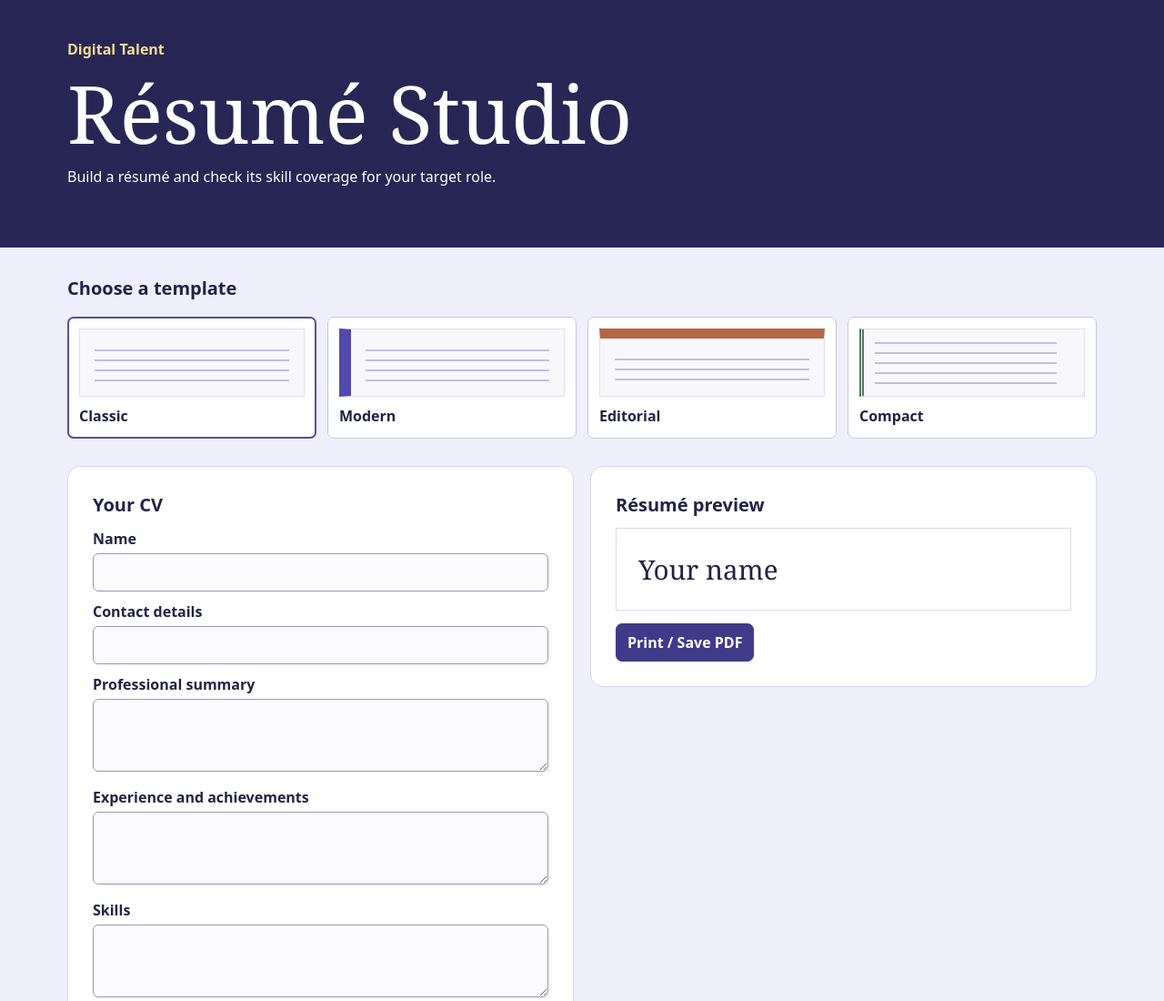
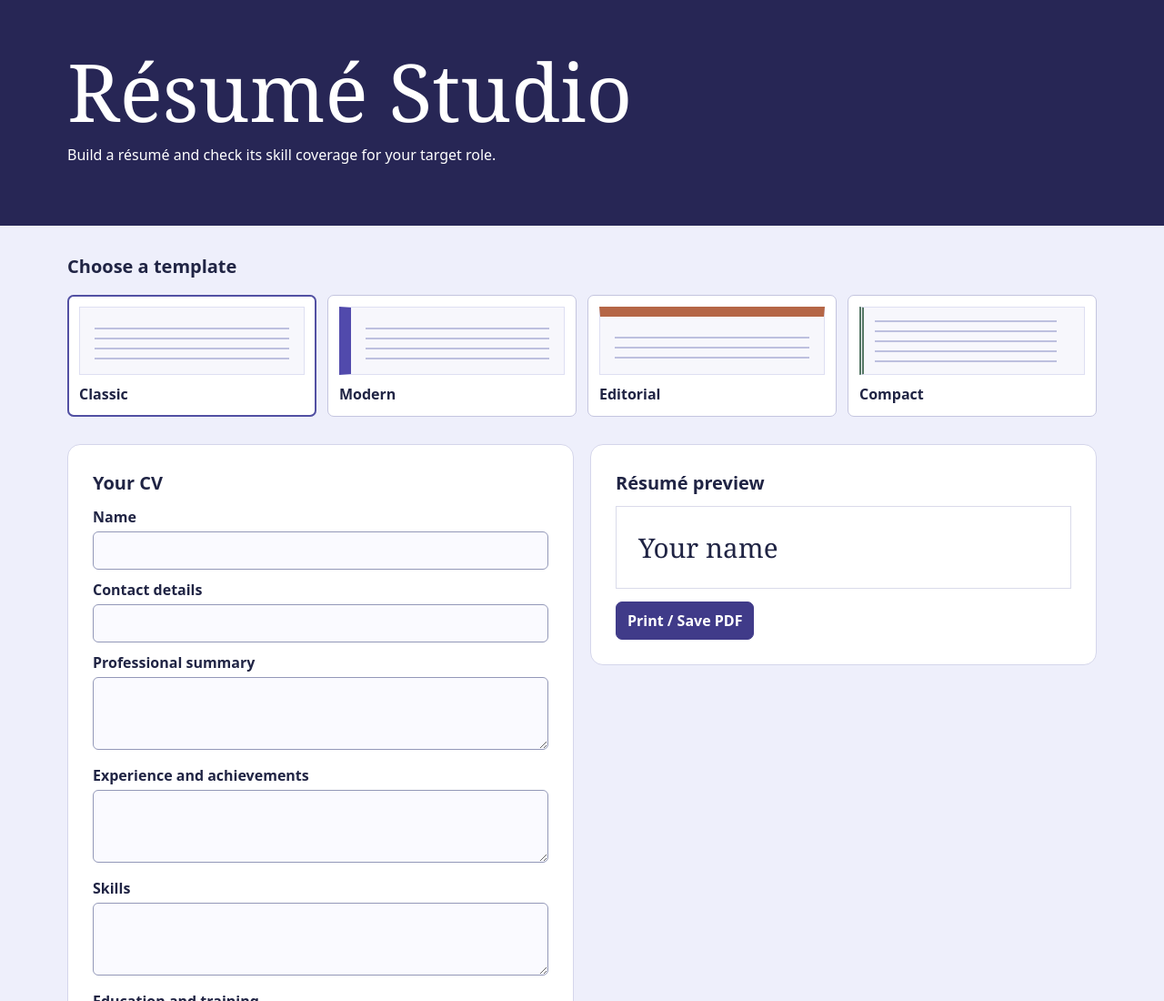
Before and after one commit to Witchayada-T/Digital-Talent, a plain HTML site: page index.html in a window 1280 px wide. Shown: the top 1100 px of the page at 91% size. Drawn offline with Linux system fonts and the light colour scheme.

Commit message:
Remove Digital Talent branding from résumé page

```diff
--- a/index.html
+++ b/index.html
@@ -3,7 +3,7 @@
 <head>
 <meta charset="utf-8">
 <meta name="viewport" content="width=device-width, initial-scale=1">
-<title>Digital Talent | Résumé Studio</title>
+<title>Résumé Studio</title>
 <style>
 :root { font-family: system-ui, sans-serif; color: #202444; background: #eeeffb; line-height: 1.5; }
 * { box-sizing: border-box; }
@@ -11,7 +11,6 @@ body { margin: 0; }
 header { background: #272655; color: #fff; }
 .wrap { max-width: 1180px; margin: auto; padding: 30px 24px; }
 .hero { padding-block: 42px 51px; }
-.brand { color: #f8dd94; font-weight: 700; }
 h1 { font: 500 clamp(2.7rem, 7vw, 5.5rem)/1 Georgia, serif; margin: 14px 0; }
 h2 { margin: 0 0 10px; font-size: 1.25rem; }
 p { margin: 0 0 15px; }
@@ -55,7 +54,7 @@ li { margin-bottom: 6px; overflow-wrap: anywhere; }
 </style>
 </head>
 <body>
-<header><div class="wrap hero"><div class="brand">Digital Talent</div><h1>Résumé Studio</h1><p>Build a résumé and check its skill coverage for your target role.</p></div></header>
+<header><div class="wrap hero"><h1>Résumé Studio</h1><p>Build a résumé and check its skill coverage for your target role.</p></div></header>
 <main class="wrap">
 <h2 id="template-title">Choose a template</h2>
 <div class="gallery" id="templates" role="group" aria-labelledby="template-title"></div>
```
